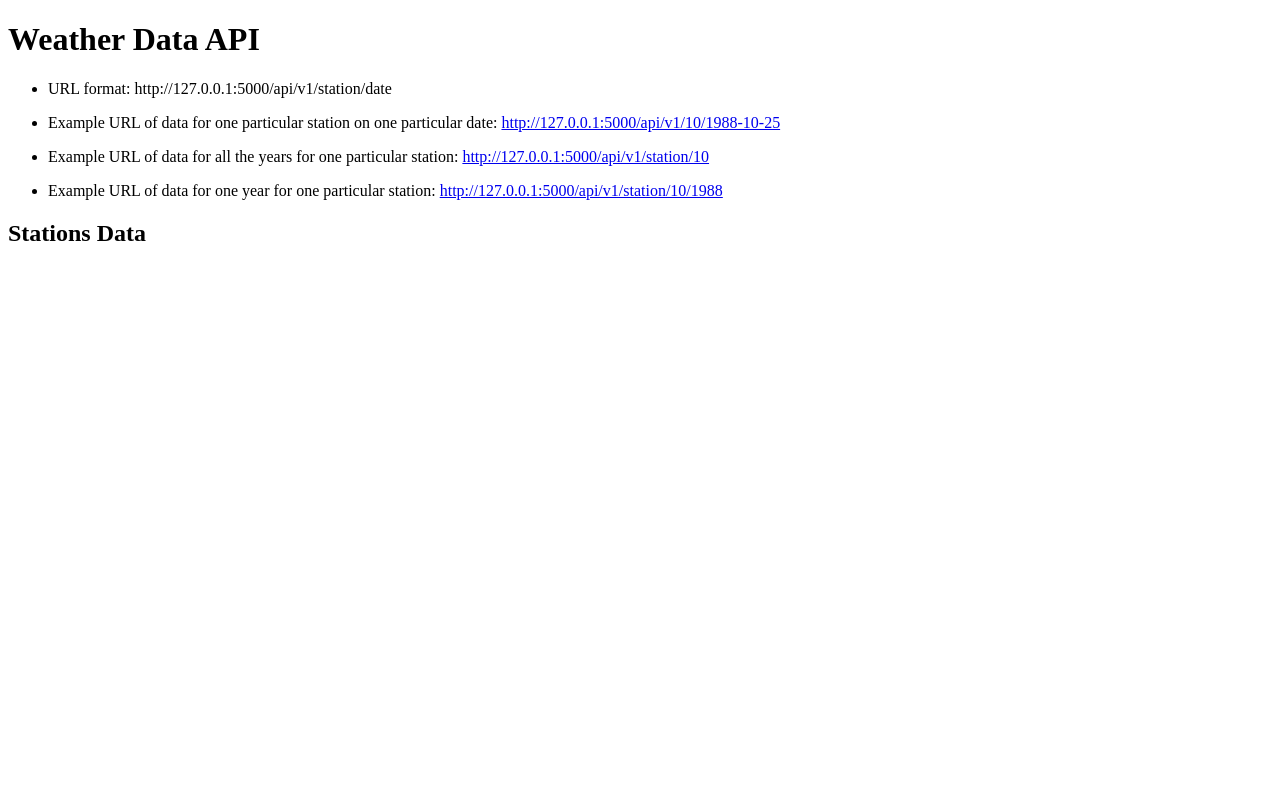
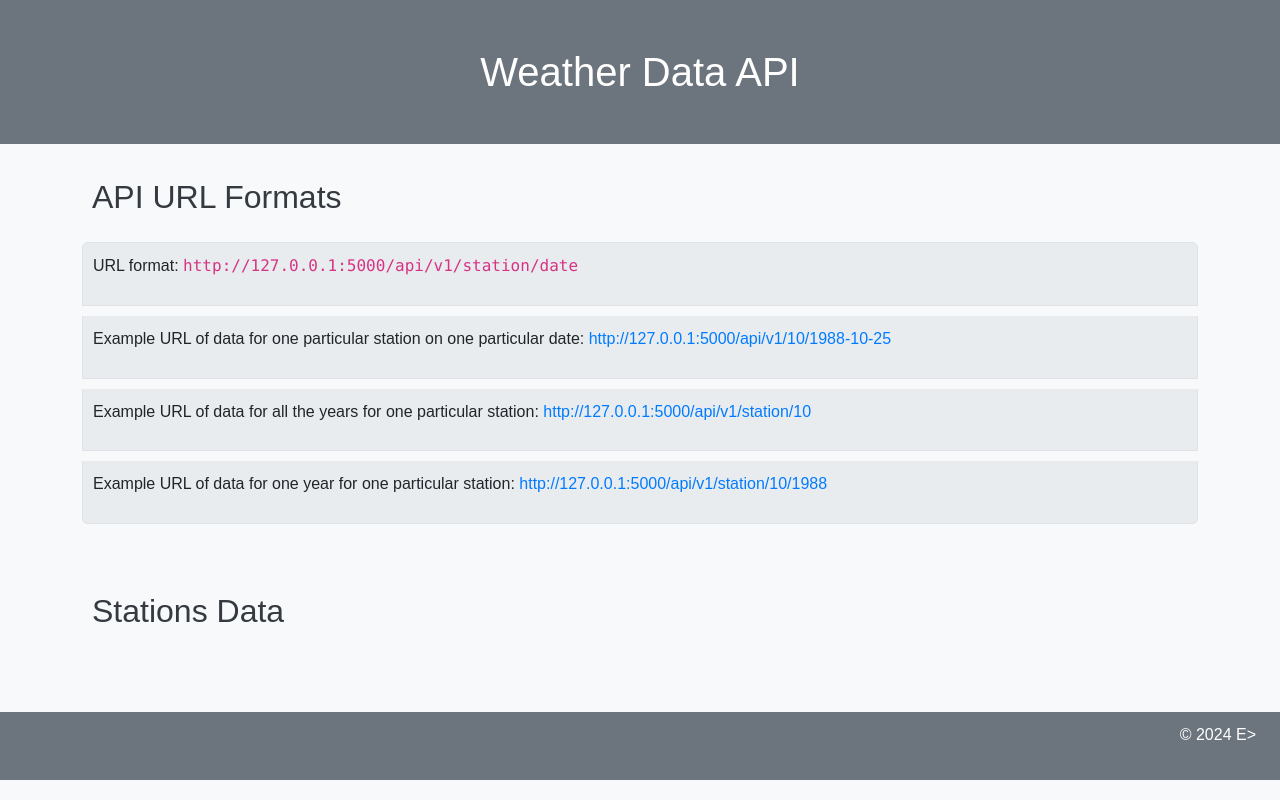
Before and after one commit to emads22/RetroWeather-API, a Flask app: template templates/home.html in a window 1280 px wide. Run offline with Flask 3, Linux system fonts and the light colour scheme; the template is opened without the code that fills it, so the values that code supplies are empty.

Commit message:
Enhance Homepage Styling

```diff
--- a/main.py
+++ b/main.py
@@ -1,36 +1,35 @@
 from flask import Flask, render_template
 import pandas as pd
 from pathlib import Path
+from app_utils import get_dataframe, format_stations_dataframe
 
 
 # Define the directory path for 'data_small' directory within the 'static' folder
 DATA_DIR = Path("assets") / "data_small"
+# Define the path to the stations data file
+STATIONS_DATA_FILE = DATA_DIR / "stations.txt"
 
 
 # Create an instance of the Flask application
 app = Flask(__name__)
 
-# Define the path to the stations data file
-stations_data_path = DATA_DIR / "stations.txt"
-# Read the stations data file into a DataFrame, skipping the first 17 rows
-stations_df = pd.read_csv(stations_data_path, skiprows=17)
-# Select only the columns 'STAID' and 'STANAME' from the DataFrame
-stations_df = stations_df[[
-    'STAID', 'STANAME                                 ']]
+
+stations_df = get_dataframe(STATIONS_DATA_FILE)
 
 
 # Define a route for the home page ("/")
 @app.route("/")
 def home():
+    # Convert the stations DataFrame to HTML format and format it using this function
+    stations_html_table = format_stations_dataframe(stations_df)
+
     # Render the template named "home.html" with the variable `stations_data` and return it as the response
-    # Convert the stations DataFrame to HTML format
-    return render_template("home.html", stations_data=stations_df.to_html())
+    return render_template("home.html", stations_data=stations_html_table)
 
 
 # Define a route for the weather API endpoint
 @app.route("/api/v1/<string:station>/<string:date>")
 def weather_api_default(station, date):
-
     # Construct the file path for the CSV file based on the station ID
     # DATA_DIR is assumed to be a pathlib.Path object representing the directory where the data files are stored
     # The station ID is padded with leading zeros to ensure it has six digits
--- /dev/null
+++ b/static/styles.css
@@ -0,0 +1,51 @@
+/* HTML Tags */
+body {
+    background-color: #f8f9fa;
+    font-family: Arial, sans-serif;
+    font-size: 16px;
+    line-height: 1.6; /* Improved line spacing for better readability */
+}
+
+a {
+    color: #007bff;
+    text-decoration: none;
+    transition: color 0.3s ease; /* Smooth transition for color change */
+}
+
+a:hover {
+    color: #0056b3;
+}
+
+code {
+    font-size: 16px;
+}
+
+/* Classes */
+.main-header {
+    background-color: #6c757d;
+    color: white;
+    padding: 20px 0;
+}
+
+.main-header h1 {
+    margin: 0;
+}
+
+.section-header {
+    margin-top: 20px;
+    color: #343a40;
+    padding: 10px;
+}
+
+.footer {
+    background-color: #6c757d;
+    color: white;
+    padding: 10px;
+    text-align: right;
+}
+
+.bg-light-grey {
+    background-color: #e9ecef;
+    padding: 10px;
+    margin-bottom: 10px;
+}
--- a/templates/home.html
+++ b/templates/home.html
@@ -3,34 +3,70 @@
 <head>
     <meta charset="UTF-8">
     <title>Weather Data API</title>
+    <!-- Bootstrap CSS -->
+    <link href="https://cdn.jsdelivr.net/npm/bootstrap@5.3.3/dist/css/bootstrap.min.css" rel="stylesheet" integrity="sha384-QWTKZyjpPEjISv5WaRU9OFeRpok6YctnYmDr5pNlyT2bRjXh0JMhjY6hW+ALEwIH" crossorigin="anonymous">
+    <!-- External CSS -->
+    <link href="static/styles.css" rel="stylesheet">
 </head>
 <body>
-    <h1>Weather Data API</h1>
 
-    <ul>
-        <li>
-            <p>URL format: http://127.0.0.1:5000/api/v1/station/date</p>
-        </li>
+    <header class="main-header text-center py-5">
+        <h1>Weather Data API</h1>
+    </header>
 
-        <li>
-            <p>Example URL of data for one particular station on one particular date: <a href="http://127.0.0.1:5000/api/v1/10/1988-10-25">http://127.0.0.1:5000/api/v1/10/1988-10-25</a></p>
-        </li>
+    <main class="container container-fluid mt-4">
+        <section aria-labelledby="url-formats" class="mb-5">
+            <h2 id="url-formats" class="section-header mb-3">API URL Formats</h2>
+            <ul class="list-group">
+                <li class="list-group-item bg-light-grey">
+                    <p>URL format: <code>http://127.0.0.1:5000/api/v1/station/date</code></p>
+                </li>
+                <li class="list-group-item bg-light-grey">
+                    <p>Example URL of data for one particular station on one particular date:
+                        <a href="http://127.0.0.1:5000/api/v1/10/1988-10-25">http://127.0.0.1:5000/api/v1/10/1988-10-25</a>
+                    </p>
+                </li>
+                <li class="list-group-item bg-light-grey">
+                    <p>Example URL of data for all the years for one particular station:
+                        <a href="http://127.0.0.1:5000/api/v1/station/10">http://127.0.0.1:5000/api/v1/station/10</a>
+                    </p>
+                </li>
+                <li class="list-group-item bg-light-grey">
+                    <p>Example URL of data for one year for one particular station:
+                        <a href="http://127.0.0.1:5000/api/v1/station/10/1988">http://127.0.0.1:5000/api/v1/station/10/1988</a>
+                    </p>
+                </li>
+            </ul>
+        </section>
 
-        <li>
-            <p>Example URL of data for all the years for one particular station: <a href="http://127.0.0.1:5000/api/v1/station/10">http://127.0.0.1:5000/api/v1/station/10</a></p>
-        </li>
+        <section aria-labelledby="stations-data" class="mb-5">
+            <h2 id="stations-data" class="section-header">Stations Data</h2>
+            <!-- Display all the stations data (names and ids) passed as an argument (dataframe) to this webpage -->
+            <!-- The 'stations_data' variable is being output using template interpolation -->
+            <!-- with the double curly brackets syntax, which inserts the value of 'stations_data' here. -->
+            <!-- The 'safe' filter ensures that the content of 'stations_data' is rendered -->
+            <!-- as HTML safely, preventing any potential security vulnerabilities. -->
+            <div class="table-responsive">
+                <table class="table table-success table-striped">
+                    <!-- <thead class="thead-dark">
+                        <tr>
+                            <th>Station ID</th>
+                            <th>Station Name</th>
+                        </tr>
+                    </thead> -->
+                    <tbody>
+                        {{ stations_data | safe }}
+                    </tbody>
+                </table>
+            </div>
+        </section>
+    </main>
 
-        <li>
-            <p>Example URL of data for one year for one particular station: <a href="http://127.0.0.1:5000/api/v1/station/10/1988">http://127.0.0.1:5000/api/v1/station/10/1988</a></p>
-        </li>
-    </ul>
+    <footer class="footer d-flex justify-content-end pe-4 pb-3">
+        <p>&copy; 2024 E></p>
+    </footer>
 
-    <h2>Stations Data</h2>
-    <!-- display all the stations data (names and ids) passed as arg (dataframe) to this webpage -->
-    <!-- The 'stations' variable is being output using template interpolation -->
-    <!-- with the double curly brackets syntax, which inserts the value of 'stations' here. -->
-    <!-- The 'safe' filter ensures that the content of 'stations' is rendered -->
-    <!-- as HTML safely, preventing any potential security vulnerabilities. -->
-    <p>{{ stations_data | safe }}</p>
+    <!-- Bootstrap JS and dependencies -->
+    <script src="https://cdn.jsdelivr.net/npm/bootstrap@5.3.3/dist/js/bootstrap.bundle.min.js" integrity="sha384-YvpcrYf0tY3lHB60NNkmXc5s9fDVZLESaAA55NDzOxhy9GkcIdslK1eN7N6jIeHz" crossorigin="anonymous"></script>
 </body>
 </html>
```
Also changed, not shown: app_utils.py (added, +57 -0 lines), README.md, 1 other file.
